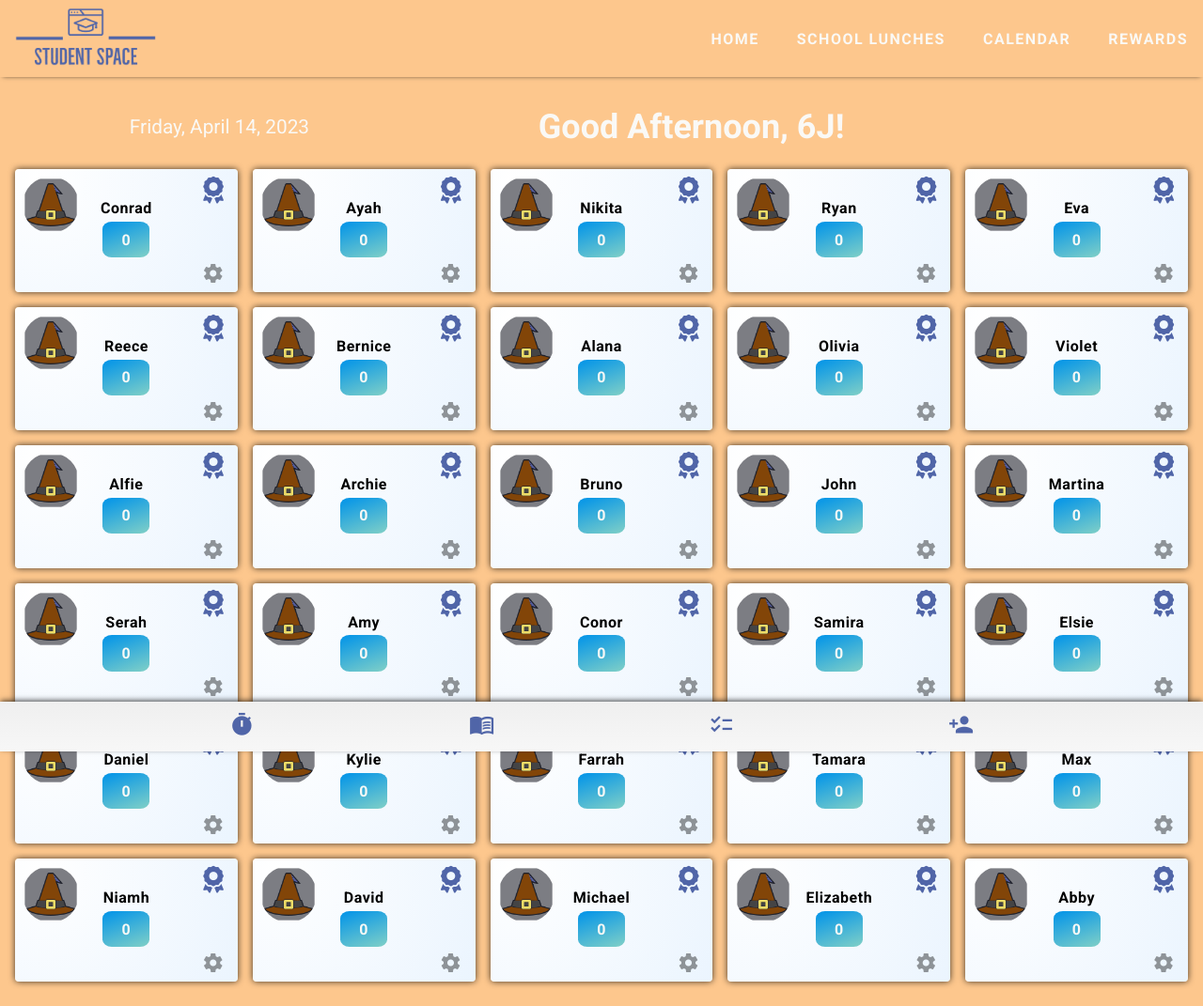
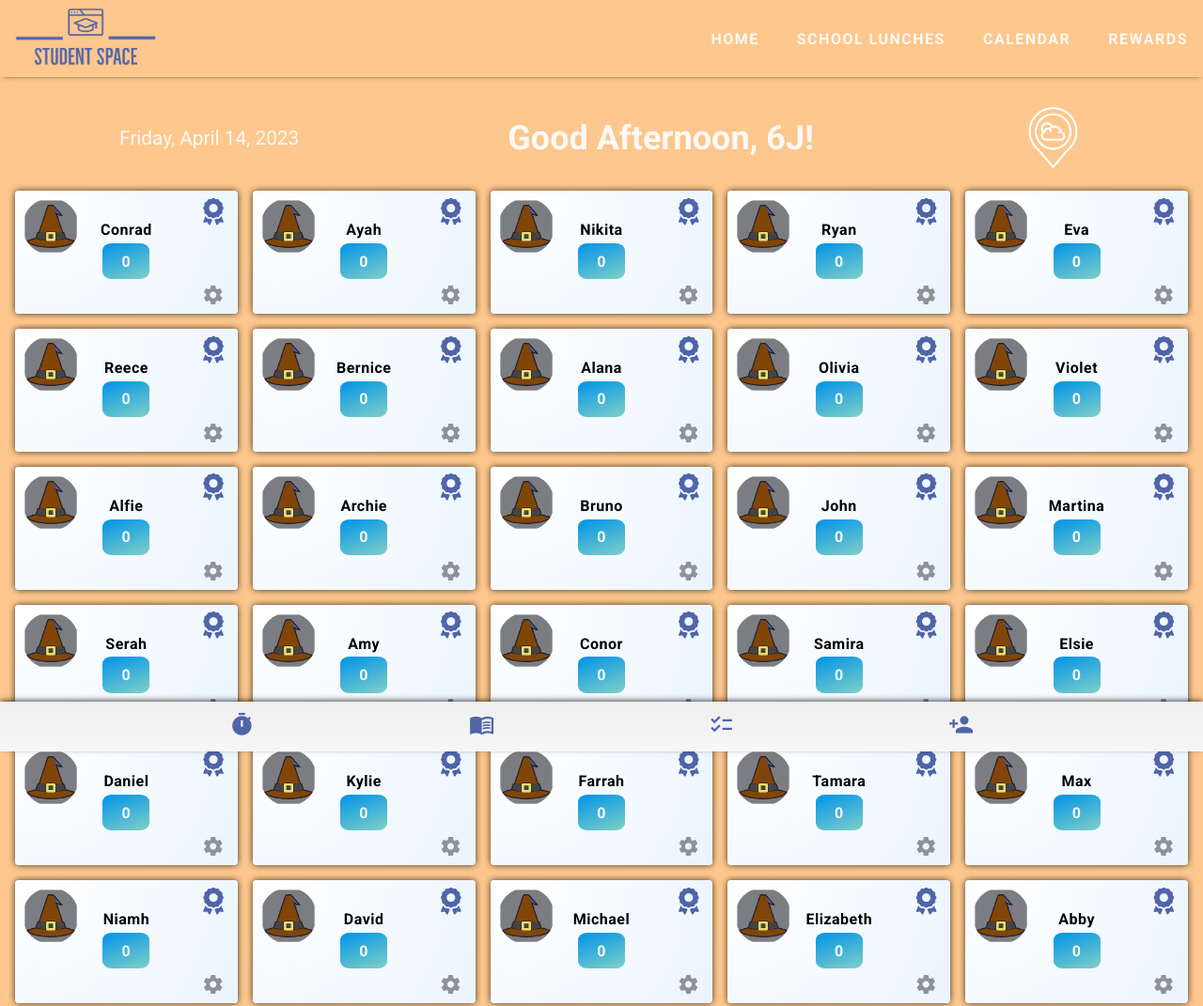
Before and after one commit to danlevison/student-space, a plain HTML site: page index.html in a window 1280 px wide. Shown: the top 1071 px of the page at 94% size. Drawn offline with Linux system fonts and the light colour scheme.

Commit message:
Added placeholder weather icon

```diff
--- a/JS/weather.js
+++ b/JS/weather.js
@@ -21,7 +21,10 @@ function fetchWeather() {
                    `
                 document.getElementById("weather-results").innerHTML = weatherHtml
             })
-            .catch(err => console.error(err))
+            .catch(err => {
+                console.error(err)
+            })
+
     })
 }
 
--- a/index.css
+++ b/index.css
@@ -186,6 +186,10 @@ header {
 
 .weather-icon {
     width: 70px;
+}
+
+.weather-placeholder-icon {
+    width: 65px;
 }
 
 .temperature {
--- a/index.html
+++ b/index.html
@@ -52,7 +52,9 @@
             <div class="hero-section">
                 <h1 class="greeting-message" id="greeting-message"></h1>
                 <p class="display-date" id="display-date"></p>
-                <div class="weather-results" id="weather-results"></div>
+                <div class="weather-results" id="weather-results">
+                    <img class="weather-placeholder-icon" src="./images/weather-placeholder.png"/>
+                </div>
                 <h1 class="bday-msg" id="bday-msg"></h1>
             </div>
 
```
Also changed, not shown: images/weather-placeholder.png (added), images/yellow-circle.png (deleted).
